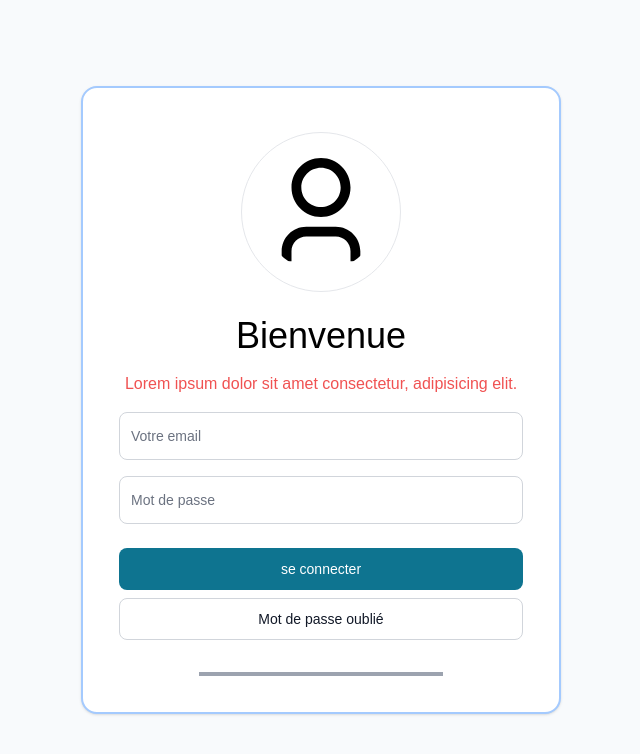
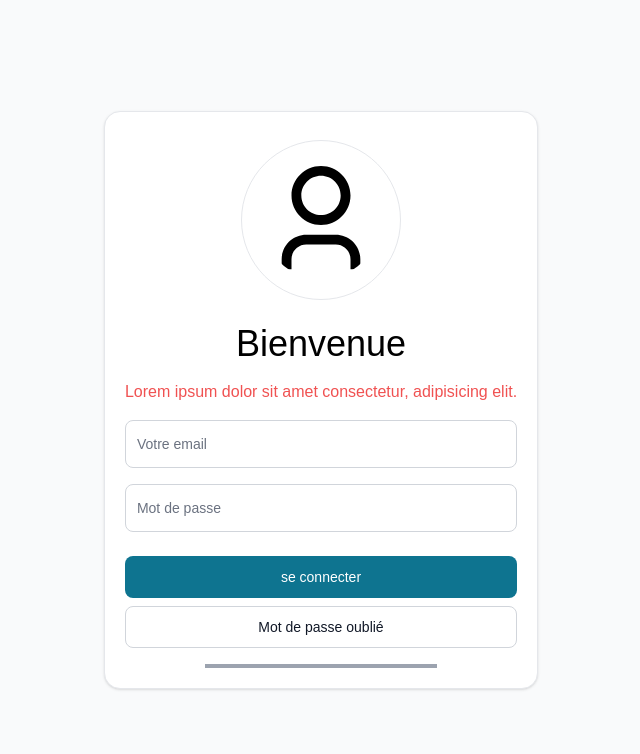
Before and after one commit to NyFanasina/MIEZAKA-state-generator, a Next.js app: page /login in a window 1280 px wide. Shown: the top 754 px of the page, without its empty margins (319-959 px from the left). Built offline with nearby package versions, Linux system fonts and the light colour scheme; no server answers.

Commit message:
Change Login form

```diff
--- a/app/login/page.tsx
+++ b/app/login/page.tsx
@@ -9,8 +9,8 @@ export default function Page() {
   const { pending } = useFormStatus();
 
   return (
-    <div className="h-full flex flex-col justify-center items-center bg-slate-50">
-      <form action={action} className="flex max-w-md flex-col gap-4 min-w-[480px] bg-white shadow p-9 rounded-2xl border-2 border-blue-300">
+    <div className="h-full flex flex-col justify-center items-center bg-gray-50">
+      <form action={action} className="flex flex-col gap-4 max-w-md m-5 bg-white shadow p-5 rounded-2xl border">
         <div className="flex justify-center p-2">
           <RiUser3Line size={100} className="border rounded-full w-40 h-40 p-5" />
         </div>
@@ -40,7 +40,7 @@ export default function Page() {
             Mot de passe oublié
           </Button>
         </div>
-        <div className="border-b-4 mx-20  mt-4 border-gray-400"></div>
+        <div className="border-b-4 mx-20  border-gray-400"></div>
       </form>
     </div>
   );
```
